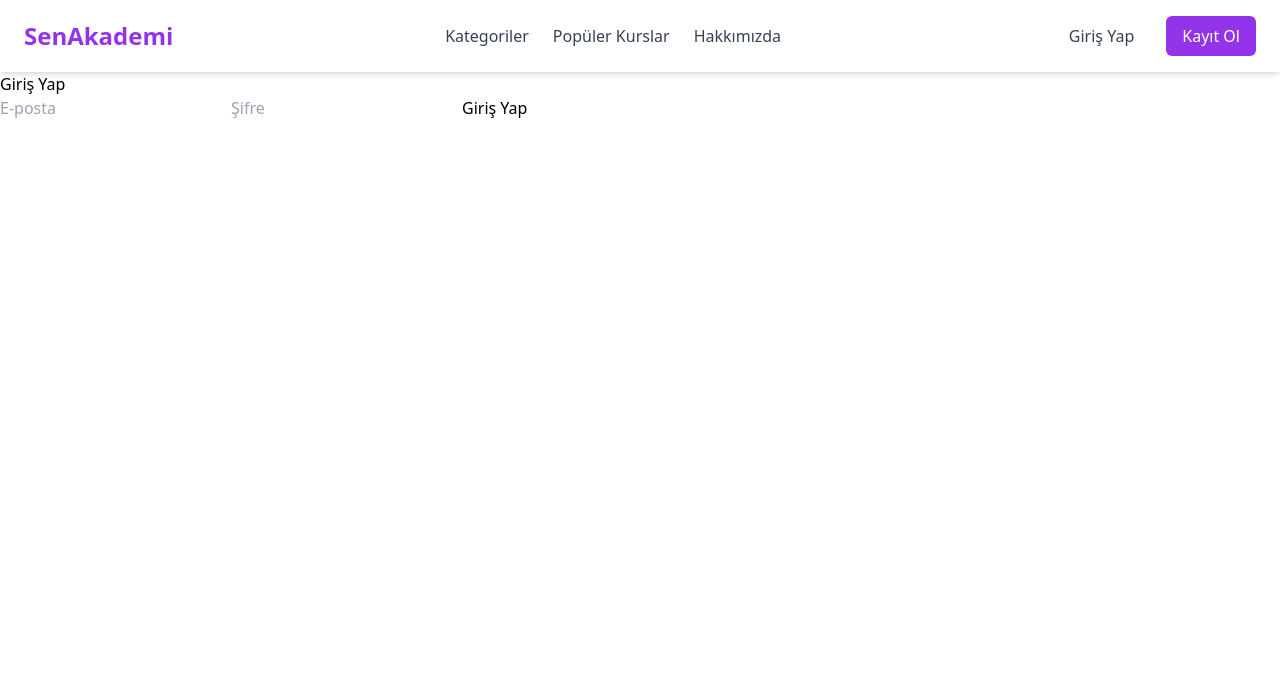
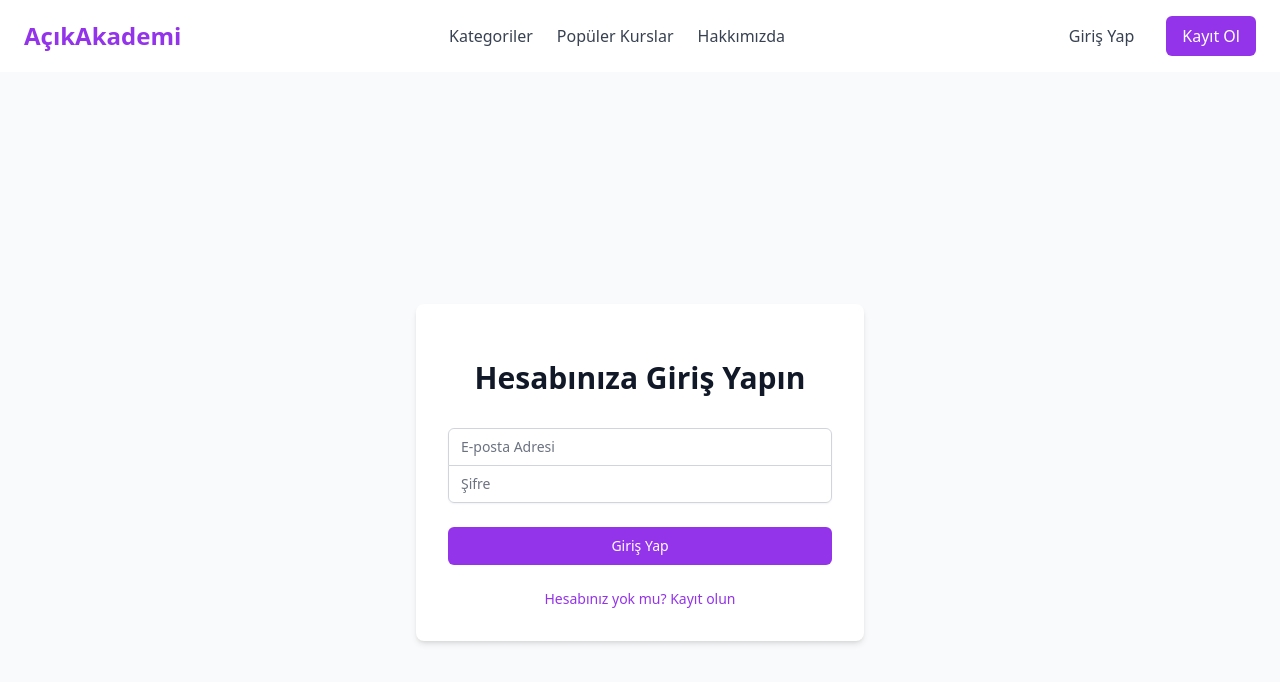
Before and after one commit to alper-turkmen/InveonBootcamp, a React (Create React App) app: page /login in a window 1280 px wide. Shown: the top 682 px of the page. Built offline with nearby package versions, Linux system fonts and the light colour scheme.

Commit message:
Bazı sayfalar eklendi

```diff
--- a/package.json
+++ b/package.json
@@ -35,6 +35,8 @@
     ]
   },
   "devDependencies": {
+    "autoprefixer": "^10.4.20",
+    "postcss": "^8.4.49",
     "tailwindcss": "^3.4.17"
   }
 }
--- a/src/components/Navbar.js
+++ b/src/components/Navbar.js
@@ -14,9 +14,9 @@
   return (
     <nav className="bg-white shadow-md">
       <div className="container mx-auto px-6 py-4 flex justify-between items-center">
-        <a href="#" className="text-2xl font-bold text-purple-600">
+        <Link to="/" className="text-2xl font-bold text-purple-600">
           {SITE_NAME}
-        </a>
+        </Link>
         <div className="hidden md:flex space-x-6">
           <div className="relative group">
             <a href="#" className="text-gray-700 hover:text-purple-600">
@@ -37,16 +37,22 @@
               </div>
             </div>
           </div>
-          <a href="#" className="text-gray-700 hover:text-purple-600">Popüler Kurslar</a>
-          <a href="#" className="text-gray-700 hover:text-purple-600">Hakkımızda</a>
+          <Link to="/courses" className="text-gray-700 hover:text-purple-600">Popüler Kurslar</Link>
+          <Link to="/about" className="text-gray-700 hover:text-purple-600">Hakkımızda</Link>
         </div>
         <div className="hidden md:flex space-x-4">
-          <a href="#" className="text-gray-700 hover:text-purple-600 px-4 py-2 flex items-center">
+          <Link
+            to="/login"
+            className="text-gray-700 hover:text-purple-600 px-4 py-2 flex items-center"
+          >
             Giriş Yap
-          </a>
-          <a href="#" className="bg-purple-600 text-white px-4 py-2 rounded-md hover:bg-purple-700">
+          </Link>
+          <Link
+            to="/register"
+            className="bg-purple-600 text-white px-4 py-2 rounded-md hover:bg-purple-700"
+          >
             Kayıt Ol
-          </a>
+          </Link>
         </div>
       </div>
     </nav>
--- a/src/consts/consts.js
+++ b/src/consts/consts.js
@@ -1 +1 @@
-export const SITE_NAME = 'SenAkademi';
+export const SITE_NAME = 'AçıkAkademi';
--- a/src/pages/LoginPage.js
+++ b/src/pages/LoginPage.js
@@ -1,18 +1,88 @@
 import React, { useState } from 'react';
 import { useNavigate } from 'react-router-dom';
+import { Link } from 'react-router-dom';
 
 const LoginPage = () => {
   const [email, setEmail] = useState('');
   const [password, setPassword] = useState('');
+  const [error, setError] = useState('');
   const navigate = useNavigate();
 
+  const handleSubmit = async (e) => {
+    e.preventDefault();
+    setError('');
+
+    try {
+      console.log('Giriş denemesi:', { email, password });
+      navigate('/');
+    } catch (err) {
+      setError('Giriş başarısız. Lütfen bilgilerinizi kontrol edin.');
+    }
+  };
 
   return (
-    <div>
-      <h1>Giriş Yap</h1>
-      <input type="email" placeholder="E-posta" value={email} onChange={(e) => setEmail(e.target.value)} />
-      <input type="password" placeholder="Şifre" value={password} onChange={(e) => setPassword(e.target.value)} />
-      <button onClick={null}>Giriş Yap</button>
+    <div className="min-h-screen flex items-center justify-center bg-gray-50 py-12 px-4 sm:px-6 lg:px-8">
+      <div className="max-w-md w-full space-y-8 bg-white p-8 rounded-lg shadow-md">
+        <div>
+          <h2 className="mt-6 text-center text-3xl font-extrabold text-gray-900">
+            Hesabınıza Giriş Yapın
+          </h2>
+        </div>
+        <form className="mt-8 space-y-6" onSubmit={handleSubmit}>
+          {error && (
+            <div className="text-red-500 text-center text-sm">
+              {error}
+            </div>
+          )}
+          <div className="rounded-md shadow-sm -space-y-px">
+            <div>
+              <label htmlFor="email" className="sr-only">
+                E-posta Adresi
+              </label>
+              <input
+                id="email"
+                name="email"
+                type="email"
+                required
+                className="appearance-none rounded-none relative block w-full px-3 py-2 border border-gray-300 placeholder-gray-500 text-gray-900 rounded-t-md focus:outline-none focus:ring-purple-500 focus:border-purple-500 focus:z-10 sm:text-sm hover:bg-gray-50"
+                placeholder="E-posta Adresi"
+                value={email}
+                onChange={(e) => setEmail(e.target.value)}
+              />
+            </div>
+            <div>
+              <label htmlFor="password" className="sr-only">
+                Şifre
+              </label>
+              <input
+                id="password"
+                name="password"
+                type="password"
+                required
+                className="appearance-none rounded-none relative block w-full px-3 py-2 border border-gray-300 placeholder-gray-500 text-gray-900 rounded-b-md focus:outline-none focus:ring-purple-500 focus:border-purple-500 focus:z-10 sm:text-sm hover:bg-gray-50"
+                placeholder="Şifre"
+                value={password}
+                onChange={(e) => setPassword(e.target.value)}
+              />
+            </div>
+          </div>
+
+          <div>
+            <button
+              type="submit"
+              className="group relative w-full flex justify-center py-2 px-4 border border-transparent text-sm font-medium rounded-md text-white bg-purple-600 hover:bg-purple-700 focus:outline-none focus:ring-2 focus:ring-offset-2 focus:ring-purple-500"
+            >
+              Giriş Yap
+            </button>
+          </div>
+
+          <div className="text-sm text-center">
+            <Link to="/register" className="font-medium text-purple-600 hover:text-purple-500">
+              Hesabınız yok mu? Kayıt olun
+            </Link>
+          </div>
+        </form>
+      </div>
     </div>
   );
 };
--- a/tailwind.config.js
+++ b/tailwind.config.js
@@ -4,7 +4,23 @@
     "./src/**/*.{js,jsx,ts,tsx}",
   ],
   theme: {
-    extend: {},
+    extend: {
+      colors: {
+        primary: '#9333EA',
+        secondary: '#6B7280',
+        background: '#F9FAFB',
+        white: '#FFFFFF',
+        gray: {
+          50: '#F9FAFB',
+          100: '#F3F4F6',
+          600: '#4B5563',
+          800: '#1F2937',
+        },
+        purple: {
+          600: '#9333EA',
+        },
+      },
+    },
   },
   plugins: [],
 }
```
Also changed, not shown: 1 other file (tests, documents, lock files or other folders).
